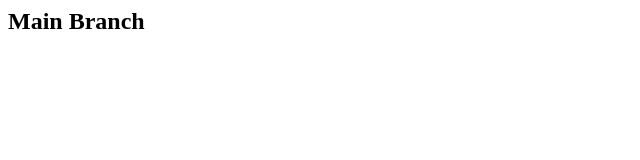
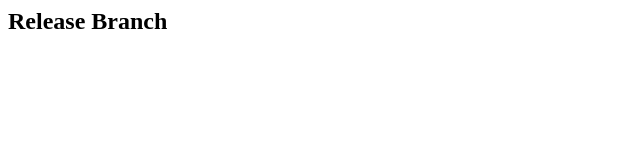
Before and after one commit to DO-CICD-workspace/multi-branch, a plain HTML site: page index.html in a window 1280 px wide. Shown: the full height of the page, 0-640 px from the left. Drawn offline with Linux system fonts and the light colour scheme.

Commit message:
Update index.html

```diff
--- a/index.html
+++ b/index.html
@@ -1 +1 @@
-<h2>Main Branch</h2>
+<h2>Release Branch</h2>
```
